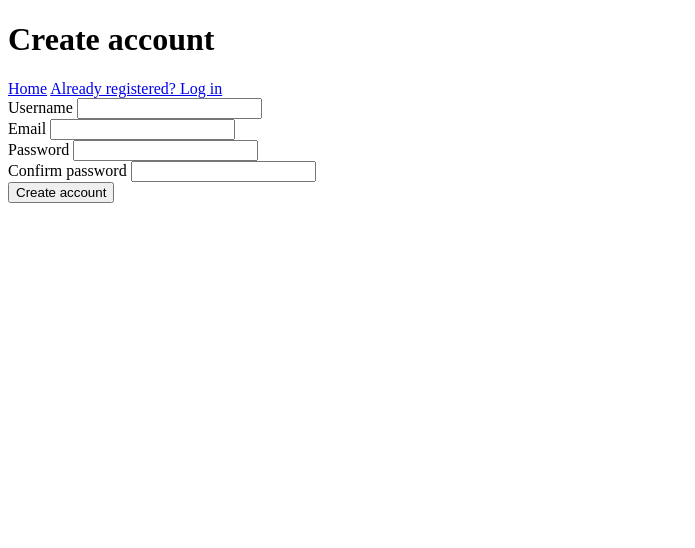
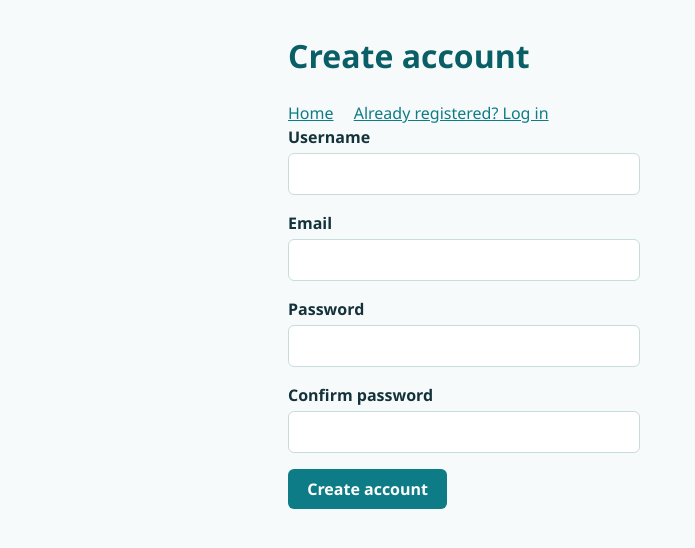
Before and after one commit to yoanaplm/sparkleclean, a Spring Boot app: page /register in a window 1280 px wide. Shown: the top 548 px of the page, without its empty margins (0-695 px from the left). Run offline with Spring Boot 4, Linux system fonts and the light colour scheme.

Commit message:
feat: add basic styling

```diff
--- a/src/main/resources/static/css/style.css
+++ b/src/main/resources/static/css/style.css
@@ -1,5 +1,72 @@
+body {
+    font-family: "Segoe UI", Arial, sans-serif;
+    max-width: 44rem;
+    margin: 2rem auto;
+    padding: 0 1rem;
+    color: #14323b;
+    background: #f7fafa;
+    line-height: 1.5;
+}
+
+h1 {
+    color: #0a5f67;
+}
+
+a {
+    color: #0e7c86;
+    margin-right: 1rem;
+}
+
+form div {
+    margin-bottom: 1rem;
+}
+
+label {
+    display: block;
+    font-weight: 600;
+    margin-bottom: 0.25rem;
+}
+
+input,
+textarea {
+    width: 100%;
+    max-width: 22rem;
+    padding: 0.5rem;
+    border: 1px solid #c9dcdc;
+    border-radius: 6px;
+    font: inherit;
+    box-sizing: border-box;
+}
+
+button {
+    padding: 0.5rem 1.2rem;
+    border: none;
+    border-radius: 6px;
+    background: #0e7c86;
+    color: #fff;
+    font: inherit;
+    font-weight: 600;
+    cursor: pointer;
+}
+
+button:hover {
+    background: #0a5f67;
+}
+
+table {
+    border-collapse: collapse;
+    width: 100%;
+}
+
+th,
+td {
+    padding: 0.6rem;
+    text-align: left;
+    border-bottom: 1px solid #c9dcdc;
+}
+
 .error,
 form span,
-form >p {
+form > p {
     color: red;
 }
```
